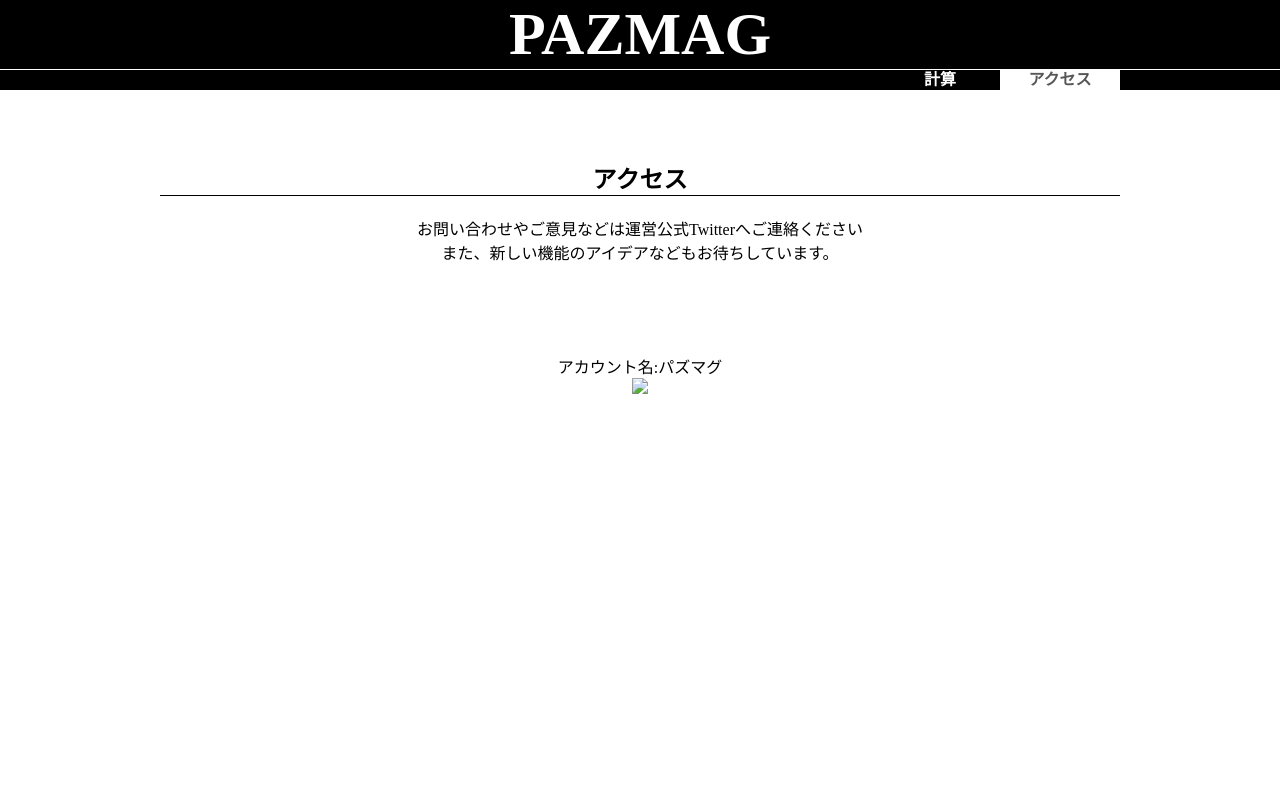
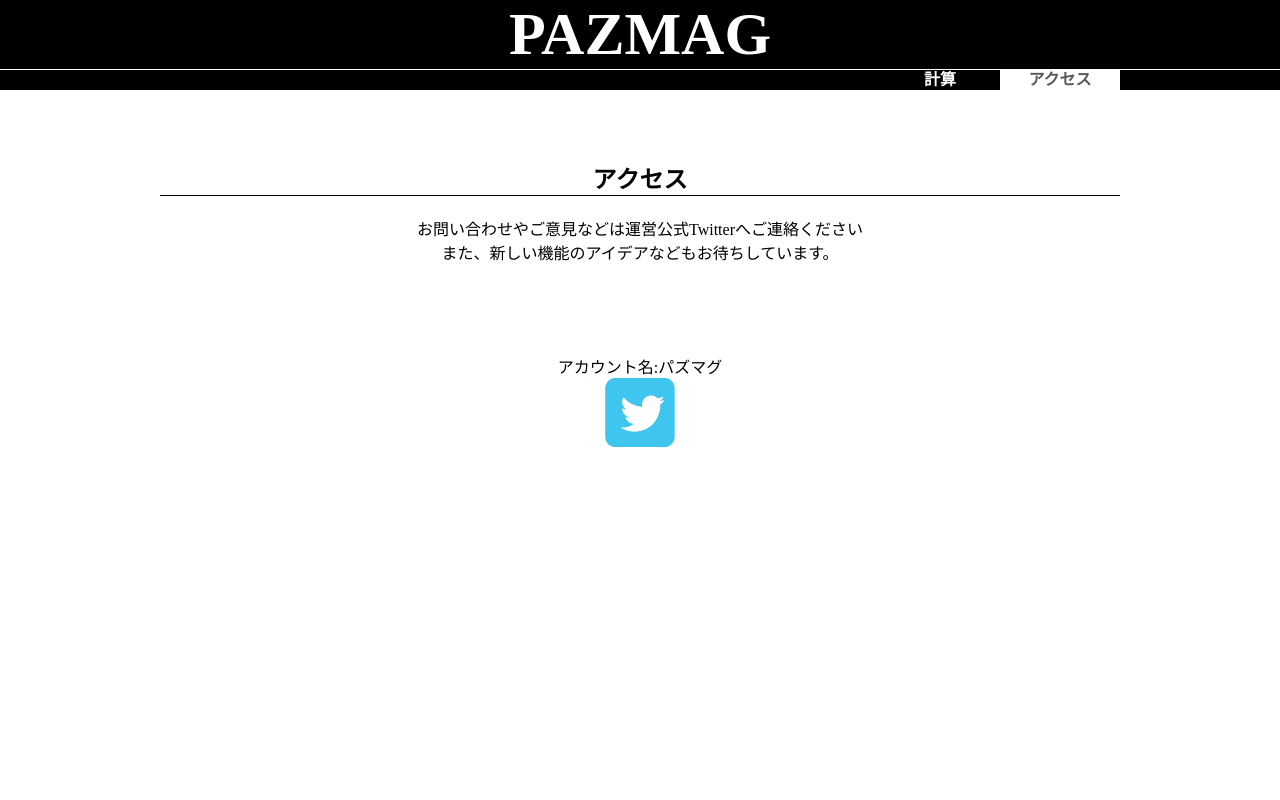
Before and after one commit to pazmagbeta/acces, a plain HTML site: page index.html in a window 1280 px wide. Shown: the top 800 px of the page. Drawn offline with Linux system fonts and the light colour scheme; files that its build step writes are made by us from their sources.

Commit message:
Update index.html

```diff
--- a/index.html
+++ b/index.html
@@ -27,7 +27,7 @@
             <p>アカウント名:パズマグ</p>
           </div>
            <div class="twitter_box">
-            <a href="https://twitter.com/pazumag1" target="_blank" rel="noopener noreferrer"><img src="images/twitter.png"></a>
+            <a href="https://twitter.com/pazumag1" target="_blank" rel="noopener noreferrer"><img src="twitter.png"></a>
           </div>
     </main>
     <footer>
```
